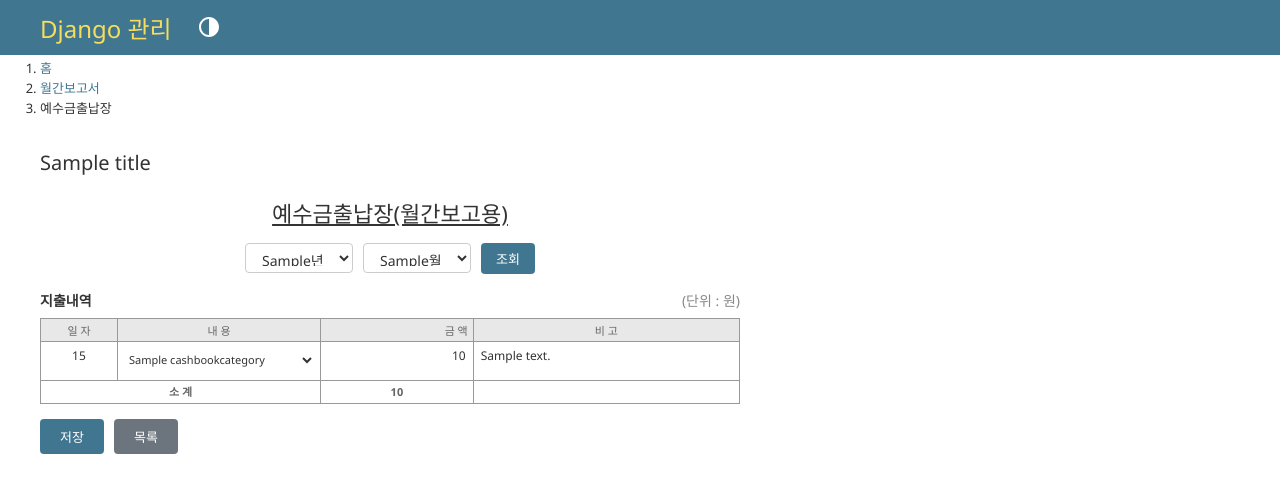
After one commit to vanasso-deeplearning/vanasso, a Django app: template finance/templates/admin/deposit_ledger_form.html in a window 1280 px wide. The commit adds this page. Shown: the top 493 px of the page. Run offline with Django 5.2, Linux system fonts and the light colour scheme; tables that the repository leaves empty hold one stand-in row (values such as "Sample post"); the template is opened without the code that fills it: values that come from a table or form of the project are taken from there, most other values are stand-ins (such as "Sample title", 1, 10 or a date in 2020); some libraries are stand-ins or nearby versions.

Commit message:
예수금출납장 기능 추가 및 EQUITY 계정 지원
- 출납장과목에 '예수금출납장' 유형 추가
- 월간보고서에 '예수금출납장(월간보고용)' 메뉴 추가
- 예수금출납장 view/save/template 구현 (지출 5줄)
- 계정과목 코드 자동 생성 기능 (비어있으면 계정유형별 prefix + 번호)
- 거래내역추가 지출에 EQUITY(자본) 계정 선택 가능
- 예금출납장 지출내역에 EQUITY 계정 표시
- ALLOWED_HOSTS = ['*'] 설정

Co-Authored-By: Claude Opus 4.5 <noreply@anthropic.com>

```diff
--- a/finance/models.py
+++ b/finance/models.py
@@ -5,7 +5,7 @@ from common.constants import ACCOUNT_TYPES, SETTLEMENT_STATUS, DEPRECIATION_METH
 class Account(models.Model):
     """계정과목 (AccountSubject) - 연도별로 관리"""
     fiscal_year = models.IntegerField('회계연도', default=2026)
-    code = models.CharField('계정코드', max_length=10)
+    code = models.CharField('계정코드', max_length=10, blank=True)
     category_large = models.CharField('대분류(관)', max_length=50)  # 인건비, 사업비
     category_medium = models.CharField('중분류(항)', max_length=50)
     category_small = models.CharField('소분류(목)', max_length=50)
@@ -159,10 +159,11 @@ class Settlement(models.Model):
 
 
 class CashBookCategory(models.Model):
-    """출납장 과목 (예금출납장/현금출납장 수입/지출 항목)"""
+    """출납장 과목 (예금출납장/현금출납장/예수금출납장 수입/지출 항목)"""
     BOOK_TYPES = [
         ('BANK', '예금출납장'),
         ('CASH', '현금출납장'),
+        ('DEPOSIT', '예수금출납장'),
     ]
 
     ENTRY_TYPES = [
@@ -203,10 +204,11 @@ class BankAccount(models.Model):
 
 
 class CashBook(models.Model):
-    """출납장 (예금출납장/현금출납장)"""
+    """출납장 (예금출납장/현금출납장/예수금출납장)"""
     BOOK_TYPES = [
         ('BANK', '예금출납장'),
         ('CASH', '현금출납장'),
+        ('DEPOSIT', '예수금출납장'),
     ]
 
     ENTRY_TYPES = [
--- /dev/null
+++ b/finance/templates/admin/deposit_ledger_form.html
@@ -0,0 +1,319 @@
+{% extends "admin/base_site.html" %}
+{% load i18n humanize static %}
+
+{% block extrahead %}
+{{ block.super }}
+<!-- Select2 CSS -->
+<link href="https://cdn.jsdelivr.net/npm/select2@4.1.0-rc.0/dist/css/select2.min.css" rel="stylesheet" />
+<style>
+    /* Select2 테이블 내 스타일 조정 */
+    .cashbook-table .select2-container {
+        width: 100% !important;
+    }
+    .cashbook-table .select2-container--default .select2-selection--single {
+        border: none;
+        background: transparent;
+        height: 24px;
+        min-height: 24px;
+    }
+    .cashbook-table .select2-container--default .select2-selection--single .select2-selection__rendered {
+        line-height: 24px;
+        font-size: 11px;
+        padding-left: 2px;
+    }
+    .cashbook-table .select2-container--default .select2-selection--single .select2-selection__arrow {
+        height: 22px;
+    }
+    .select2-results__option {
+        font-size: 12px;
+        padding: 4px 8px;
+    }
+    .select2-search--dropdown .select2-search__field {
+        font-size: 12px;
+    }
+</style>
+{% endblock %}
+
+{% block breadcrumbs %}
+<nav aria-label="breadcrumbs">
+    <ol class="breadcrumb">
+        <li class="breadcrumb-item"><a href="{% url 'admin:index' %}">홈</a></li>
+        <li class="breadcrumb-item"><a href="{% url 'admin:monthly_report' %}?year={{ year }}&month={{ month }}">월간보고서</a></li>
+        <li class="breadcrumb-item active">예수금출납장</li>
+    </ol>
+</nav>
+{% endblock %}
+
+{% block content %}
+<style>
+    .cashbook-container {
+        max-width: 700px;
+    }
+    .cashbook-header {
+        text-align: center;
+        margin-bottom: 15px;
+    }
+    .cashbook-header h1 {
+        font-size: 22px;
+        text-decoration: underline;
+        margin-bottom: 5px;
+    }
+    .cashbook-header .period {
+        font-size: 14px;
+        color: #666;
+    }
+    .section-title {
+        font-size: 14px;
+        font-weight: bold;
+        margin: 15px 0 8px 0;
+        display: flex;
+        justify-content: space-between;
+    }
+    .section-title .unit {
+        font-weight: normal;
+        color: #888;
+    }
+    .cashbook-table {
+        width: 100%;
+        border-collapse: collapse;
+        font-size: 12px;
+        table-layout: fixed;
+    }
+    .cashbook-table th, .cashbook-table td {
+        border: 1px solid #999;
+        padding: 3px 5px;
+        text-align: center;
+    }
+    .cashbook-table th {
+        background: #e8e8e8;
+        font-weight: normal;
+    }
+    .cashbook-table .col-day { width: 50px; }
+    .cashbook-table .col-category { width: 150px; }
+    .cashbook-table .col-amount { width: 110px; text-align: right; }
+    .cashbook-table .col-note { width: 200px; }
+    .cashbook-table input[type="text"],
+    .cashbook-table input[type="number"] {
+        width: 100%;
+        border: none;
+        background: transparent;
+        padding: 2px;
+        font-size: 12px;
+        box-sizing: border-box;
+    }
+    .cashbook-table select {
+        width: 100%;
+        border: none;
+        background: transparent;
+        padding: 2px;
+        font-size: 11px;
+        box-sizing: border-box;
+    }
+    .cashbook-table input.amount-input {
+        text-align: right;
+    }
+    .cashbook-table .subtotal-row {
+        background: #f5f5f5;
+        font-weight: bold;
+    }
+    .cashbook-table .subtotal-row td {
+        text-align: center;
+    }
+    .btn-row {
+        margin-top: 15px;
+        display: flex;
+        gap: 10px;
+    }
+    .btn-row .btn {
+        padding: 8px 20px;
+        font-size: 13px;
+        border: none;
+        border-radius: 4px;
+        cursor: pointer;
+        text-decoration: none;
+    }
+    .btn-row .btn-primary {
+        background: #417690;
+        color: white;
+    }
+    .btn-row .btn-secondary {
+        background: #6c757d;
+        color: white;
+    }
+    .year-month-selector {
+        display: flex;
+        justify-content: center;
+        align-items: center;
+        gap: 10px;
+        margin-bottom: 15px;
+    }
+    .year-month-selector select {
+        padding: 6px 12px;
+        font-size: 14px;
+        border: 1px solid #ccc;
+        border-radius: 4px;
+    }
+    .year-month-selector .btn-go {
+        padding: 6px 15px;
+        font-size: 13px;
+        background: #417690;
+        color: white;
+        border: none;
+        border-radius: 4px;
+        cursor: pointer;
+    }
+</style>
+
+<div class="cashbook-container">
+    <div class="cashbook-header">
+        <h1>예수금출납장(월간보고용)</h1>
+    </div>
+
+    <!-- 연월 선택 -->
+    <div class="year-month-selector">
+        <select id="select_year">
+            {% for y in year_range %}
+            <option value="{{ y }}" {% if y == year %}selected{% endif %}>{{ y }}년</option>
+            {% endfor %}
+        </select>
+        <select id="select_month">
+            {% for m in month_range %}
+            <option value="{{ m }}" {% if m == month %}selected{% endif %}>{{ m }}월</option>
+            {% endfor %}
+        </select>
+        <button type="button" class="btn-go" onclick="goToDate()">조회</button>
+    </div>
+
+    <form method="post" action="{% url 'admin:deposit_ledger_save' %}">
+        {% csrf_token %}
+        <input type="hidden" name="year" value="{{ year }}">
+        <input type="hidden" name="month" value="{{ month }}">
+
+        <!-- 지출내역 -->
+        <div class="section-title">
+            <span>지출내역</span>
+            <span class="unit">(단위 : 원)</span>
+        </div>
+        <table class="cashbook-table">
+            <thead>
+                <tr>
+                    <th class="col-day">일 자</th>
+                    <th class="col-category">내 용</th>
+                    <th class="col-amount">금 액</th>
+                    <th class="col-note">비 고</th>
+                </tr>
+            </thead>
+            <tbody id="expense_tbody">
+                {% for entry in expense_entries %}
+                <tr>
+                    <td class="col-day">
+                        <input type="text" name="expense_day_{{ forloop.counter0 }}"
+                               value="{% if entry.date %}{{ entry.date.day }}{% endif %}"
+                               placeholder="일" maxlength="2" style="text-align: center;">
+                    </td>
+                    <td class="col-category">
+                        <select name="expense_category_{{ forloop.counter0 }}" class="expense-category-select">
+                            <option value="">선택</option>
+                            {% for cat in expense_categories %}
+                            <option value="{{ cat.id }}" {% if entry.category_id == cat.id %}selected{% endif %}>{{ cat.name }}</option>
+                            {% endfor %}
+                        </select>
+                    </td>
+                    <td class="col-amount">
+                        <input type="text" name="expense_amount_{{ forloop.counter0 }}"
+                               class="amount-input"
+                               value="{% if entry.amount %}{{ entry.amount|floatformat:0|intcomma }}{% endif %}"
+                               placeholder="금액">
+                    </td>
+                    <td class="col-note">
+                        <input type="text" name="expense_note_{{ forloop.counter0 }}"
+                               value="{{ entry.note }}" placeholder="비고">
+                    </td>
+                </tr>
+                {% endfor %}
+            </tbody>
+            <tfoot>
+                <tr class="subtotal-row">
+                    <td colspan="2">소 계</td>
+                    <td class="col-amount" id="expense_total">{{ expense_total|floatformat:0|intcomma }}</td>
+                    <td></td>
+                </tr>
+            </tfoot>
+        </table>
+
+        <div class="btn-row">
+            <button type="submit" class="btn btn-primary">저장</button>
+            <a href="{% url 'admin:monthly_report' %}?year={{ year }}&month={{ month }}"
+               class="btn btn-secondary">목록</a>
+        </div>
+    </form>
+</div>
+
+<script>
+// Enter 키로 폼 제출 방지 (입력 필드에서 Enter 시 다음 필드로 이동)
+document.querySelectorAll('input[type="text"]').forEach(function(input) {
+    input.addEventListener('keypress', function(e) {
+        if (e.key === 'Enter') {
+            e.preventDefault();
+            // 다음 입력 필드로 포커스 이동
+            var inputs = Array.from(document.querySelectorAll('input[type="text"], select'));
+            var currentIndex = inputs.indexOf(this);
+            if (currentIndex > -1 && currentIndex < inputs.length - 1) {
+                inputs[currentIndex + 1].focus();
+            }
+        }
+    });
+});
+
+// 금액 입력 시 천단위 콤마 자동 추가
+document.querySelectorAll('.amount-input').forEach(function(input) {
+    input.addEventListener('blur', function() {
+        var val = this.value.replace(/,/g, '');
+        if (val && !isNaN(val)) {
+            this.value = parseInt(val).toLocaleString();
+        }
+    });
+    input.addEventListener('focus', function() {
+        this.value = this.value.replace(/,/g, '');
+    });
+});
+
+// 합계 자동 계산
+function updateTotals() {
+    var expenseTotal = 0;
+    document.querySelectorAll('input[name^="expense_amount_"]').forEach(function(input) {
+        var val = parseInt(input.value.replace(/,/g, '')) || 0;
+        expenseTotal += val;
+    });
+    document.getElementById('expense_total').textContent = expenseTotal.toLocaleString();
+}
+
+document.querySelectorAll('.amount-input').forEach(function(input) {
+    input.addEventListener('input', updateTotals);
+});
+
+// 연월 선택 후 이동
+function goToDate() {
+    var year = document.getElementById('select_year').value;
+    var month = document.getElementById('select_month').value;
+    window.location.href = "{% url 'admin:deposit_ledger' year=1 month=1 %}".replace('/1/1/', '/' + year + '/' + month + '/');
+}
+</script>
+{% endblock %}
+
+{% block extrajs %}
+{{ block.super }}
+<!-- Select2 JS (jQuery는 Jazzmin/Django admin에서 이미 로드됨) -->
+<script src="https://cdn.jsdelivr.net/npm/select2@4.1.0-rc.0/dist/js/select2.min.js"></script>
+<script>
+(function() {
+    // 지출내역 과목에 Select2 적용
+    jQuery('.expense-category-select').select2({
+        placeholder: '과목 검색...',
+        allowClear: true,
+        width: '100%',
+        dropdownParent: jQuery('.cashbook-container')
+    });
+})();
+</script>
+{% endblock %}
--- a/finance/templates/admin/finance/transaction/change_form.html
+++ b/finance/templates/admin/finance/transaction/change_form.html
@@ -71,13 +71,14 @@ try {
     // 설정
     var ACCOUNT_TYPE_MAP = {
         'INCOME': ['INCOME'],
-        'EXPENSE': ['EXPENSE'],
+        'EXPENSE': ['EXPENSE', 'EQUITY'],
         'TRANSFER': ['ASSET', 'LIABILITY']
     };
 
     var TYPE_NAMES = {
         'INCOME': '수입',
         'EXPENSE': '지출',
+        'EQUITY': '자본',
         'ASSET': '자산',
         'LIABILITY': '부채'
     };
```
Also changed, not shown: config/settings.py (+41 -15 lines), finance/admin.py (+141 -5 lines), finance/templates/admin/monthly_report_main.html (+8 -1 lines), finance/migrations/0010_allow_blank_code.py (added).
